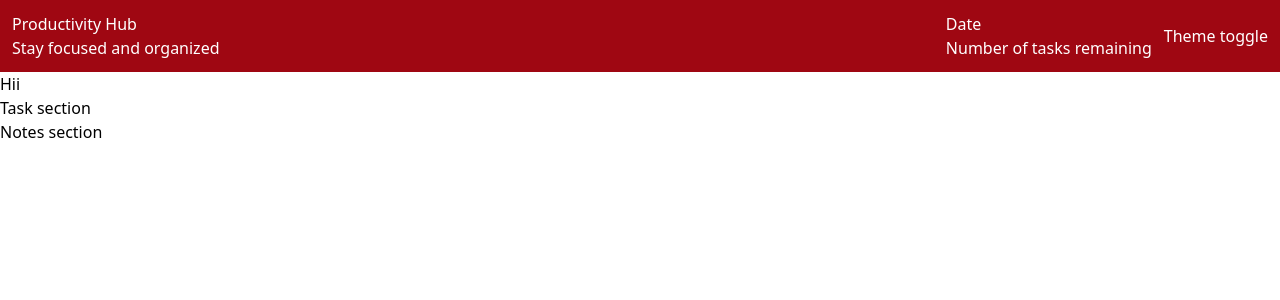
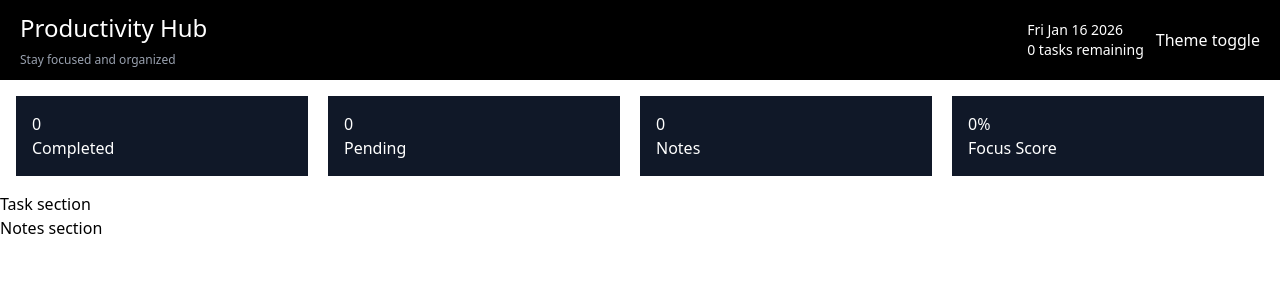
Before and after one commit to Roqeeb-dev/personal-productivity-dashboard, a React (Vite) app: page / in a window 1280 px wide. Shown: the top 300 px of the page. Built offline with nearby package versions, Linux system fonts and the light colour scheme.

Commit message:
started design

```diff
--- a/components/DetailBoxes.tsx
+++ b/components/DetailBoxes.tsx
@@ -1,7 +1,18 @@
 export default function DetailBoxes() {
+  const details = [
+    { icon: "", count: 0, text: "Completed" },
+    { icon: "", count: 0, text: "Pending" },
+    { icon: "", count: 0, text: "Notes" },
+    { icon: "", count: "0%", text: "Focus Score" },
+  ];
   return (
-    <div>
-      <h1>Hii</h1>
+    <div className="grid grid-cols-2 lg:grid-cols-4 space-x-5 px-4 my-4">
+      {details.map((detail) => (
+        <div className="p-4 bg-gray-900 text-white">
+          <p>{detail.count}</p>
+          <p>{detail.text}</p>
+        </div>
+      ))}
     </div>
   );
 }
--- a/components/Navbar.tsx
+++ b/components/Navbar.tsx
@@ -1,20 +1,23 @@
-import Button from "./Button";
+import { useState } from "react";
 
 export default function Navbar() {
+  const [tasks, setTasks] = useState<number>(0);
+  const currentDate: string = new Date().toDateString();
+
   return (
-    <header className="bg-red-800 text-white p-3 flex items-center justify-between">
+    <header className="bg-black text-white p-3 px-5 flex items-center justify-between">
       {/* Logo and subtitle */}
 
       <div>
-        <h1>Productivity Hub</h1>
-        <p>Stay focused and organized</p>
+        <h1 className="text-2xl mb-2">Productivity Hub</h1>
+        <p className="text-gray-400 text-xs">Stay focused and organized</p>
       </div>
 
       {/* Text and theme toggle */}
       <div className="flex items-center space-x-3">
-        <section>
-          <p>Date</p>
-          <p>Number of tasks remaining</p>
+        <section className="text-sm">
+          <p>{currentDate}</p>
+          <p>{tasks} tasks remaining</p>
         </section>
 
         <button>Theme toggle</button>
--- a/pages/Dashboard.tsx
+++ b/pages/Dashboard.tsx
@@ -5,9 +5,11 @@ import Notes from "../components/Notes";
 
 export default function Dashboard() {
   return (
-    <main className="h-screen flex flex-col">
+    <main className="">
       <Navbar />
-      <DetailBoxes />
+      <div>
+        <DetailBoxes />
+      </div>
 
       <section>
         <Tasks />
```
